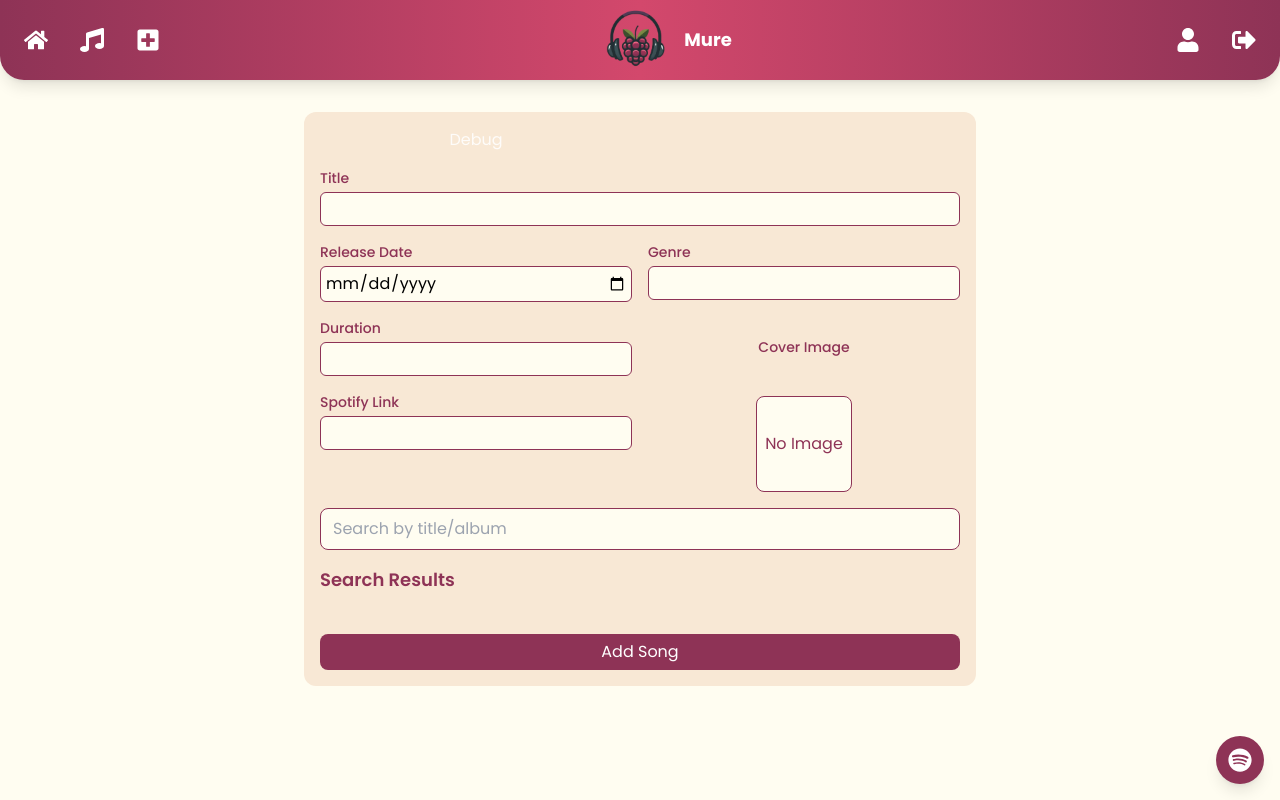
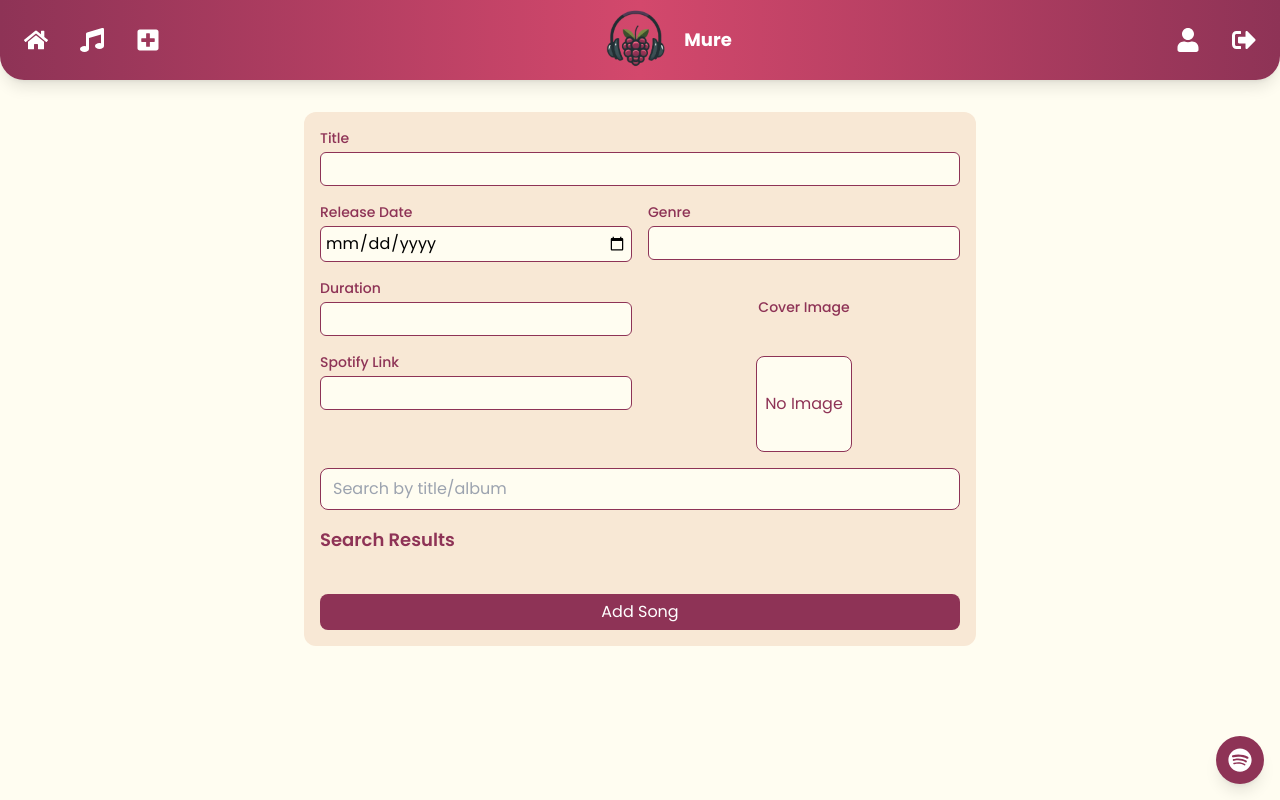
Before and after one commit to CS2031-DBP/proyecto-web-mure, a React (Vite) app: page /addsong in a window 1280 px wide. Built offline with nearby package versions, Linux system fonts and the light colour scheme; sample sign-in values are in the browser's storage; a web font is replaced by a local one.

Commit message:
Cambio de boton

```diff
--- a/src/pages/AddSong.jsx
+++ b/src/pages/AddSong.jsx
@@ -128,7 +128,6 @@ const AddSong = () => {
           className="grid grid-cols-1 md:grid-cols-2 gap-4"
         >
 
-          <button onClick={() => console.log(data)}>Debug</button>
           <div className="col-span-1 md:col-span-2">
             <label
               htmlFor="title"
```
